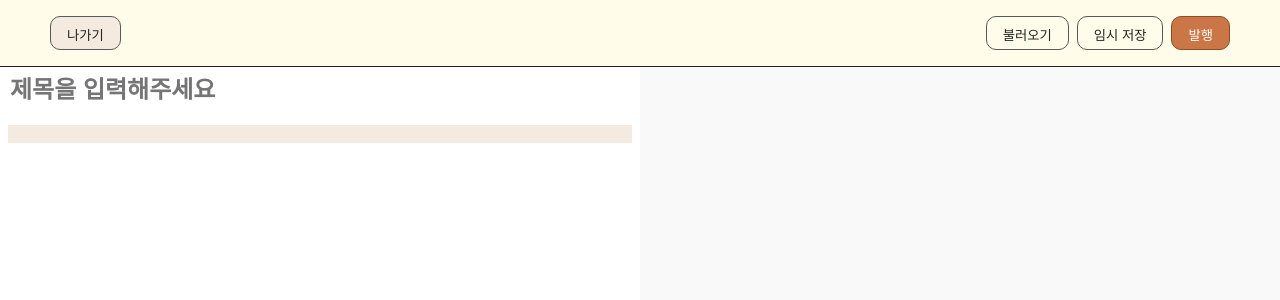
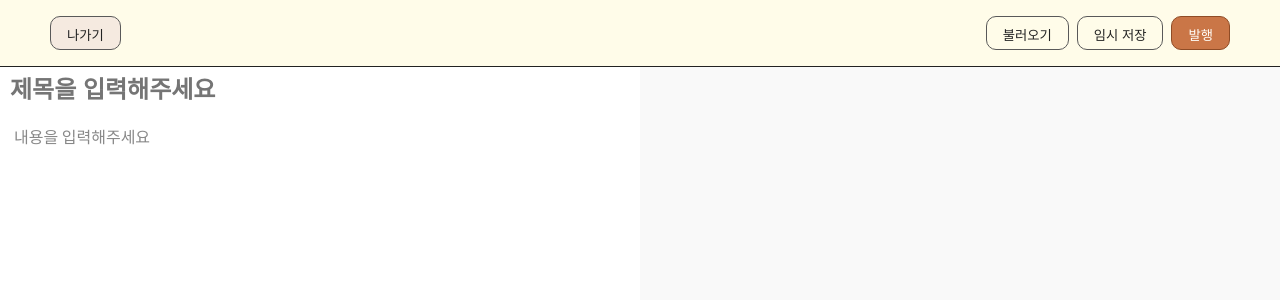
Before and after one commit to boostcampwm-2022/web01-knoticle, a Next.js app in the folder frontend/: page /editor in a window 1280 px wide. Shown: the top 300 px of the page. Built offline with nearby package versions, Linux system fonts and the light colour scheme; a web font is replaced by a local one.

Commit message:
feat: Editor 컴포넌트 스타일 추가 - #63

```diff
--- a/frontend/components/edit/Editor/index.tsx
+++ b/frontend/components/edit/Editor/index.tsx
@@ -4,13 +4,15 @@ import { useEffect, useState } from 'react';
 
 import { markdown, markdownLanguage } from '@codemirror/lang-markdown';
 import { languages } from '@codemirror/language-data';
+import { tags } from '@lezer/highlight';
+import { createTheme } from '@uiw/codemirror-themes';
 import rehypeStringify from 'rehype-stringify';
 import remarkParse from 'remark-parse';
 import remarkRehype from 'remark-rehype';
 import { unified } from 'unified';
 
 import Preview from '@components/edit/Preview';
-import useInput from 'hooks/useInput';
+import useInput from '@hooks/useInput';
 
 import { CodeMirrorWrapper, EditorInner, EditorWrapper, TitleInput } from './styled';
 
@@ -40,6 +42,32 @@ export default function Editor() {
     );
   }, [content]);
 
+  const theme = createTheme({
+    theme: 'light',
+    settings: {
+      background: '#ffffff',
+      foreground: '#222222',
+      fontFamily: 'Noto Sans KR',
+    },
+    styles: [
+      {
+        tag: tags.heading1,
+        'font-size': '24px',
+        'font-weight': '700',
+      },
+      {
+        tag: tags.heading2,
+        'font-size': '20px',
+        'font-weight': '700',
+      },
+      {
+        tag: tags.heading3,
+        'font-size': '16px',
+        'font-weight': '700',
+      },
+    ],
+  });
+
   return (
     <EditorWrapper style={{ height }}>
       <EditorInner>
@@ -48,6 +76,7 @@ export default function Editor() {
           <CodeMirror
             value={content}
             onChange={(value) => setContent(value)}
+            theme={theme}
             extensions={[
               markdown({
                 base: markdownLanguage,
@@ -58,7 +87,9 @@ export default function Editor() {
               lineNumbers: false,
               foldGutter: false,
               highlightSelectionMatches: false,
+              highlightActiveLine: false,
             }}
+            placeholder="내용을 입력해주세요"
           />
         </CodeMirrorWrapper>
       </EditorInner>
--- a/frontend/components/edit/Editor/styled.ts
+++ b/frontend/components/edit/Editor/styled.ts
@@ -13,12 +13,10 @@ export const EditorInner = styled.div`
 `;
 
 export const CodeMirrorWrapper = styled.div`
+  font-size: 16px;
+
   .cm-editor.cm-focused {
     outline: none;
-  }
-
-  .cm-activeLine.cm-line {
-    background-color: var(--light-orange-color);
   }
 `;
 
--- a/frontend/package.json
+++ b/frontend/package.json
@@ -11,9 +11,11 @@
   "dependencies": {
     "@codemirror/lang-markdown": "^6.0.5",
     "@codemirror/language-data": "^6.1.0",
+    "@lezer/highlight": "^1.1.2",
     "@types/node": "18.11.9",
     "@types/react": "18.0.25",
     "@types/react-dom": "18.0.9",
+    "@uiw/codemirror-themes": "^4.15.1",
     "@uiw/react-codemirror": "^4.15.1",
     "axios": "^1.1.3",
     "dotenv": "^16.0.3",
--- a/frontend/tsconfig.json
+++ b/frontend/tsconfig.json
@@ -18,7 +18,8 @@
     "paths": {
       "@components/*": ["./components/*"],
       "@assets/*": ["./assets/*"],
-      "@styles/*": ["./styles/*"]
+      "@styles/*": ["./styles/*"],
+      "@hooks/*": ["./hooks/*"]
     }
   },
   "include": ["next-env.d.ts", "**/*.ts", "**/*.tsx"],
```
Also changed, not shown: 1 other file (tests, documents, lock files or other folders).
